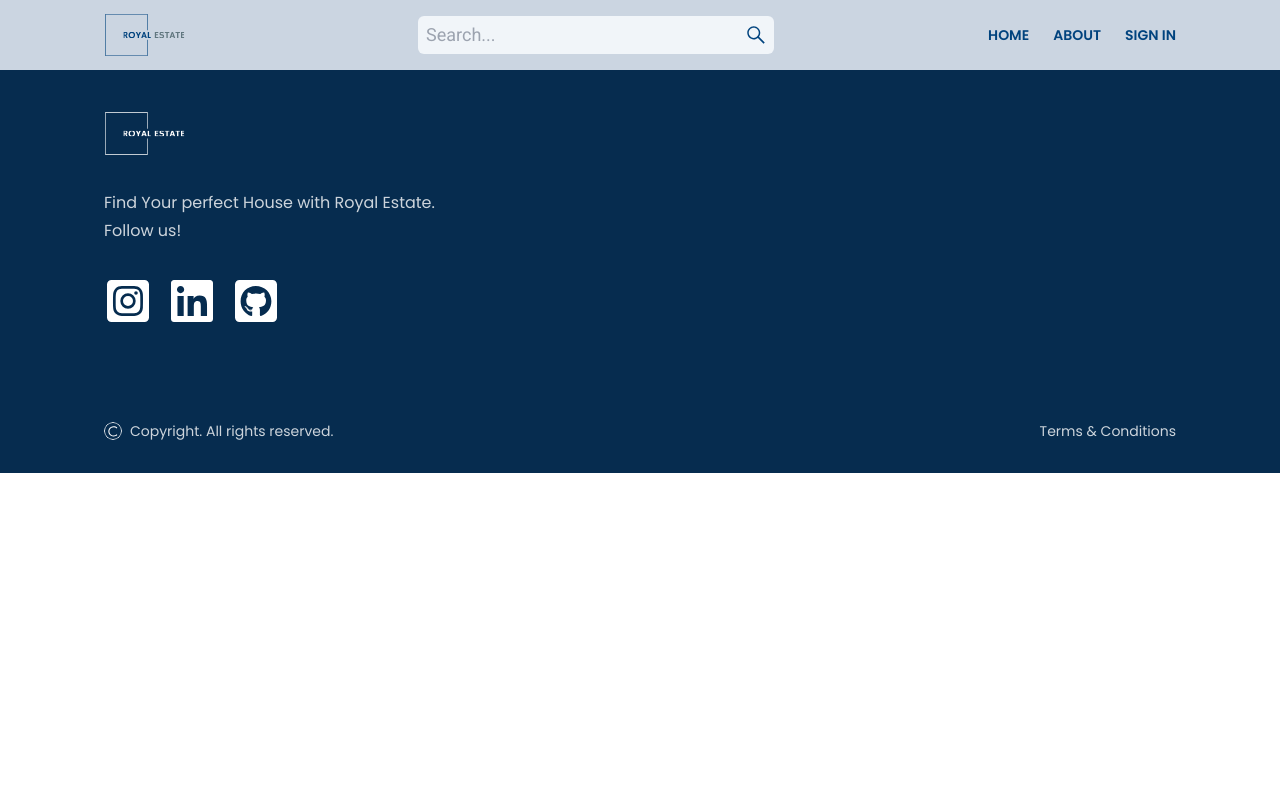
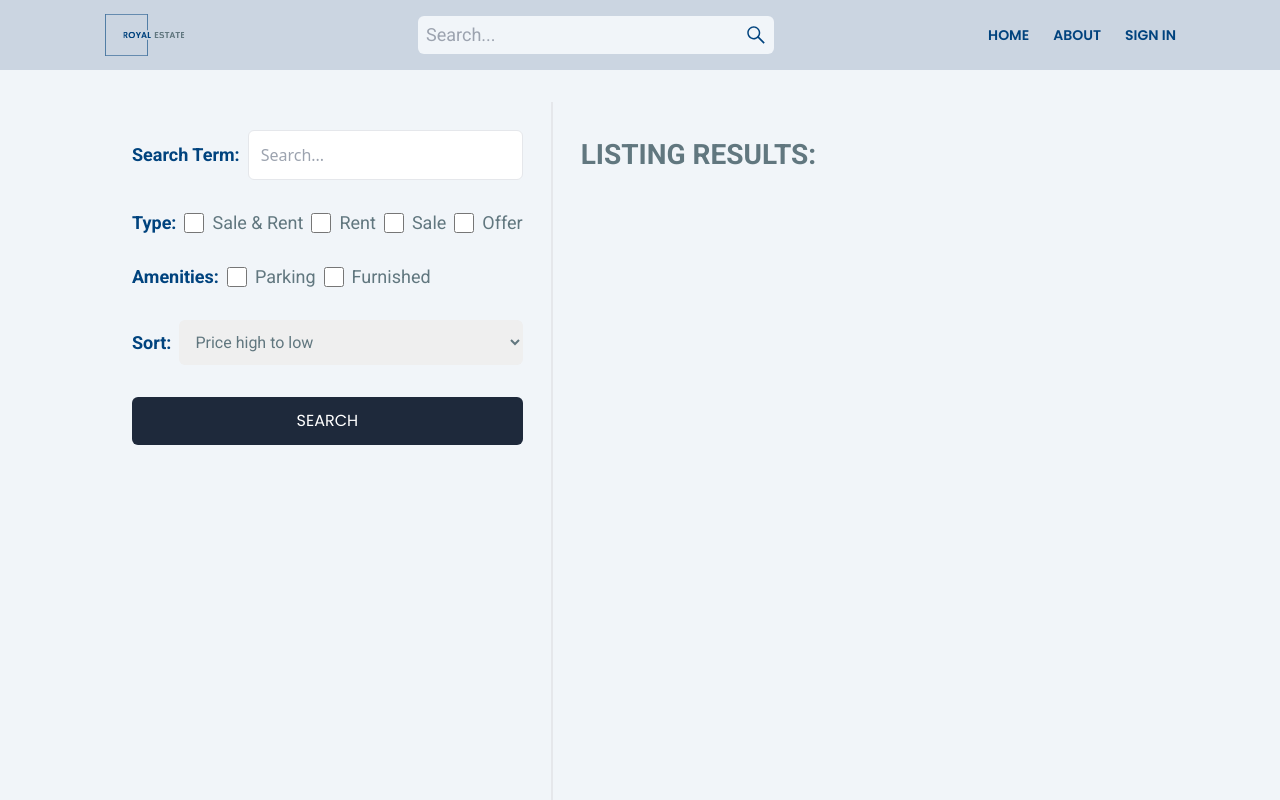
Before and after one commit to magistrkim/royal-estate, a React (Vite) app: page /search in a window 1280 px wide. Shown: the top 800 px of the page. Built offline with nearby package versions, Linux system fonts and the light colour scheme; no server answers.

Commit message:
Create search page UI

```diff
--- a/src/App.jsx
+++ b/src/App.jsx
@@ -12,6 +12,7 @@ import Loader from './components/Loader';
 import CreateListing from './pages/CreateListing';
 import UpdateListing from './pages/UpdateListing';
 import Listing from './pages/Listing';
+import Search from './pages/Search';
 
 const App = () => {
   return (
@@ -21,6 +22,7 @@ const App = () => {
         <Routes>
           <Route path="/" element={<Home />} />
           <Route path="/about" element={<About />} />
+          <Route path="/search" element={<Search />} />
           <Route path="/listing/:listingId" element={<Listing />} />
           <Route element={<PrivateRoute />}>
             <Route path="/profile" element={<Profile />} />
--- /dev/null
+++ b/src/pages/Search.jsx
@@ -0,0 +1,87 @@
+const Search = () => {
+  return (
+    <section className="bg-slate-100">
+      <div className="max-container padding-x py-8 flex flex-col md:flex-row">
+        <div className="p-7 max-md:border-b-2 md:border-r-2 md:min-h-screen">
+          <form className="flex flex-col gap-8">
+            <div className="flex items-center gap-2">
+              <label className="whitespace-nowrap font-roboto text-primary text-lg font-semibold">
+                Search Term:
+              </label>
+              <input
+                type="text"
+                placeholder="Search..."
+                id="searchTerm"
+                className="border rounded-md w-full p-3 outline-none"
+              />
+            </div>
+            <div className="flex gap-2 flex-wrap items-center">
+              <label className="font-roboto text-primary text-lg font-semibold">
+                Type:
+              </label>
+              <div className="flex gap-2">
+                <input type="checkbox" id="all" className="w-5" />
+                <span className="info-text">Sale & Rent</span>
+              </div>
+              <div className="flex gap-2">
+                <input type="checkbox" id="rent" className="w-5" />
+                <span className="info-text"> Rent</span>
+              </div>
+              <div className="flex gap-2">
+                <input type="checkbox" id="sale" className="w-5" />
+                <span className="info-text">Sale</span>
+              </div>
+              <div className="flex gap-2">
+                <input type="checkbox" id="offer" className="w-5" />
+                <span className="info-text"> Offer</span>
+              </div>
+            </div>
+            <div className="flex gap-2 flex-wrap items-center">
+              <label className="font-roboto text-primary text-lg font-semibold">
+                Amenities:
+              </label>
+              <div className="flex gap-2">
+                <input type="checkbox" id="parking" className="w-5" />
+                <span className="info-text">Parking</span>
+              </div>
+              <div className="flex gap-2">
+                <input type="checkbox" id="furnished" className="w-5" />
+                <span className="info-text"> Furnished</span>
+              </div>
+            </div>
+            <div className=" flex gap-2 items-center">
+              <label className="font-roboto text-primary text-lg font-semibold">
+                Sort:
+              </label>
+              <select
+                id="sort_order"
+                className="outline-none font-roboto text-secondary text-md p-3 rounded-md w-full"
+              >
+                <option>Price high to low</option>
+                <option>Price low to high</option>
+                <option>Latest</option>
+                <option>Oldest</option>
+              </select>
+            </div>
+            <button
+              className="bg-slate-800 text-white rounded-md uppercase
+          font-poppins p-3 hover:bg-primary disabled:opacity-60"
+            >
+              Search
+            </button>
+          </form>
+        </div>
+        <div className="p-7">
+          <h2
+            className="text-3xl text-secondary font-semibold
+        mb-4 font-roboto uppercase"
+          >
+            Listing results:
+          </h2>
+        </div>
+      </div>
+    </section>
+  );
+};
+
+export default Search;
```
